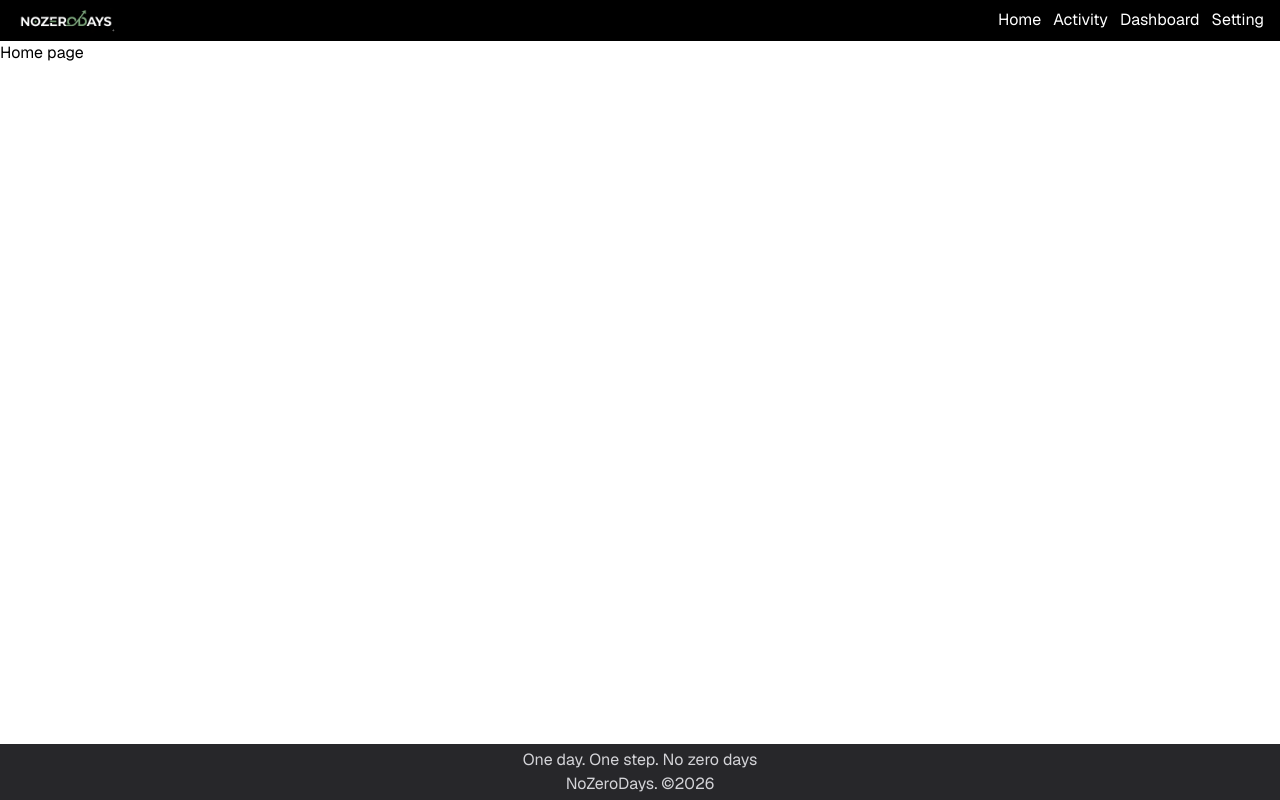
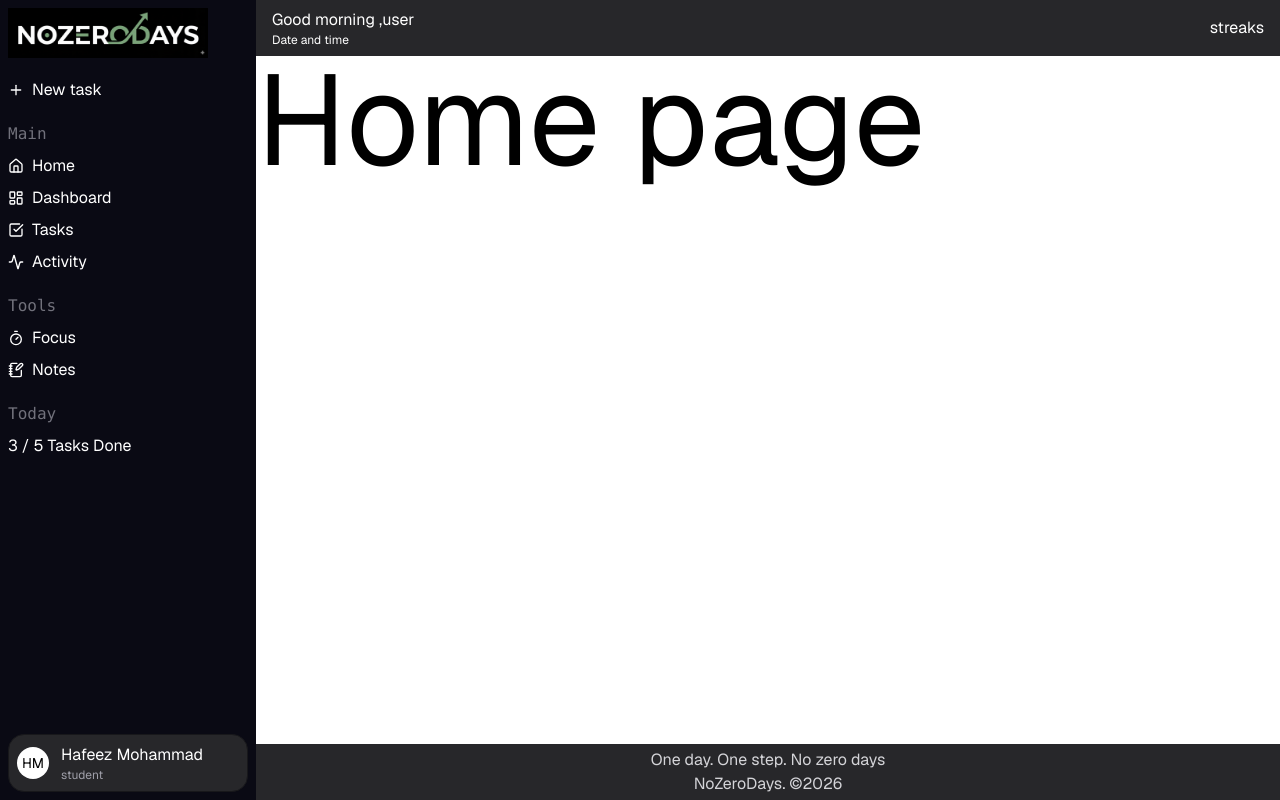
Before and after one commit to hafeez-07/NoZeroDays-2.0, a Next.js app: page / in a window 1280 px wide. Built offline with nearby package versions, Linux system fonts and the light colour scheme.

Commit message:
feat(ui): Add sidebar component and update layout structure

```diff
--- a/package.json
+++ b/package.json
@@ -9,6 +9,7 @@
     "lint": "eslint"
   },
   "dependencies": {
+    "lucide-react": "^1.20.0",
     "next": "16.2.6",
     "react": "19.2.4",
     "react-dom": "19.2.4"
--- a/src/app/(main)/layout.tsx
+++ b/src/app/(main)/layout.tsx
@@ -1,15 +1,20 @@
 import Navbar from "@/components/Navbar";
 import Footer from "@/components/Footer";
+import Sidebar from "@/components/Sidebar";
+
 export default function MainLayout({
   children,
 }: {
   children: React.ReactNode;
 }) {
   return (
-    <div className="min-h-screen flex flex-col">
-      <Navbar />
-      <div className="grow">{children}</div>
-      <Footer />
+    <div className="min-h-screen flex ">
+      <Sidebar />
+      <div className="ml-64 flex flex-col min-h-screen flex-1 ">
+        <Navbar />
+        <div className="flex-1">{children}</div>
+        <Footer />
+      </div>
     </div>
   );
 }
--- a/src/app/(main)/page.tsx
+++ b/src/app/(main)/page.tsx
@@ -1,3 +1,9 @@
 export default function Home() {
-  return <h1>Home page</h1>;
+  return (
+    <div className="text-9xl">
+      <h1>Home page</h1>
+
+
+    </div>
+  );
 }
--- a/src/components/Navbar.tsx
+++ b/src/components/Navbar.tsx
@@ -3,23 +3,12 @@ import Link from "next/link";
 
 export default function Navbar() {
   return (
-    <nav className="flex justify-between px-4 py-2 bg-black text-white">
-      <Link href="/">
-        <Image
-          src="/darkLogo.png"
-          alt="nozerodays"
-          width={100}
-          height={100}
-          priority
-          className="h-auto"
-        />
-      </Link>
-      <div className="flex gap-3">
-        <Link href='/'>Home</Link>
-        <Link href="/activity">Activity</Link>
-        <Link href="/dashboard">Dashboard</Link>
-        <Link href="/settings">Setting</Link>
+    <nav className="flex justify-between items-center px-4 py-2 bg-zinc-800 text-white">
+      <div>
+        <div>Good morning ,user</div>
+        <div className="text-xs">Date and time</div>
       </div>
+      <div>streaks</div>
     </nav>
   );
 }
--- a/src/components/Sidebar.tsx
+++ b/src/components/Sidebar.tsx
@@ -1,21 +1,74 @@
+import Image from "next/image";
+import {
+  Plus,
+  Home,
+  LayoutDashboard,
+  CheckSquare,
+  Activity,
+  Timer,
+  NotebookPen,
+} from "lucide-react";
+
 export default function Sidebar() {
   return (
-    <div>
-      <div>logo</div>
+    <aside className="flex flex-col py-2 px-2 fixed top-0 left-0 h-screen bg-[#0A0A14] text-white w-64">
+      <Image src="/darkLogo.png" alt="NoZeroDays" width="200" height="50" />
 
+      <div className="mt-5 flex flex-col gap-5 flex-1">
+        <div className="flex gap-2 items-center">
+          <Plus size={16} />
+          <div>New task</div>
+        </div>
+
+        <div className="flex flex-col gap-2">
           {/* main section */}
-      <div>Main</div>
+          <div className="text-zinc-500 font-mono">Main</div>
+          <div className="flex gap-2 items-center">
+            <Home size={16} />
             <div>Home</div>
+          </div>
+          <div className="flex gap-2 items-center">
+            <LayoutDashboard size={16} />
             <div>Dashboard</div>
+          </div>
+          <div className="flex gap-2 items-center">
+            <CheckSquare size={16} />
+            <div>Tasks</div>
+          </div>
+          <div className="flex gap-2 items-center">
+            <Activity size={16} />
             <div>Activity</div>
+          </div>
+        </div>
 
         {/* tool section */}
-      <div>Timer</div>
-      <div>To-do-list</div>
+        <div className="flex flex-col gap-2">
+          <div className="text-zinc-500 font-mono">Tools</div>
+          <div className="flex gap-2 items-center">
+            <Timer size={16} />
+            <div>Focus</div>
+          </div>
+          <div className="flex gap-2 items-center">
+            <NotebookPen size={16} />
             <div>Notes</div>
+          </div>
+        </div>
+        <div className="flex flex-col gap-2">
+          <div className="text-zinc-500 font-mono">Today</div>
+          <div>3 / 5 Tasks Done</div>
+        </div>
+      </div>
 
       {/* profile section */}
-      <div>username</div>
+      <div className="flex items-center gap-3 border p-2 bg-zinc-800 border-zinc-900 rounded-2xl">
+        <div className="w-8 h-8 rounded-full bg-white text-black flex justify-center items-center text-sm">
+          HM
         </div>
+        <div>
+          <div>Hafeez Mohammad</div>
+          <div className="text-xs text-zinc-400">student</div>
+        </div>
+      </div>
+    </aside>
   );
 }
```
Also changed, not shown: 1 other file (tests, documents, lock files or other folders). Lines whose indentation alone changed are shown as unchanged.
